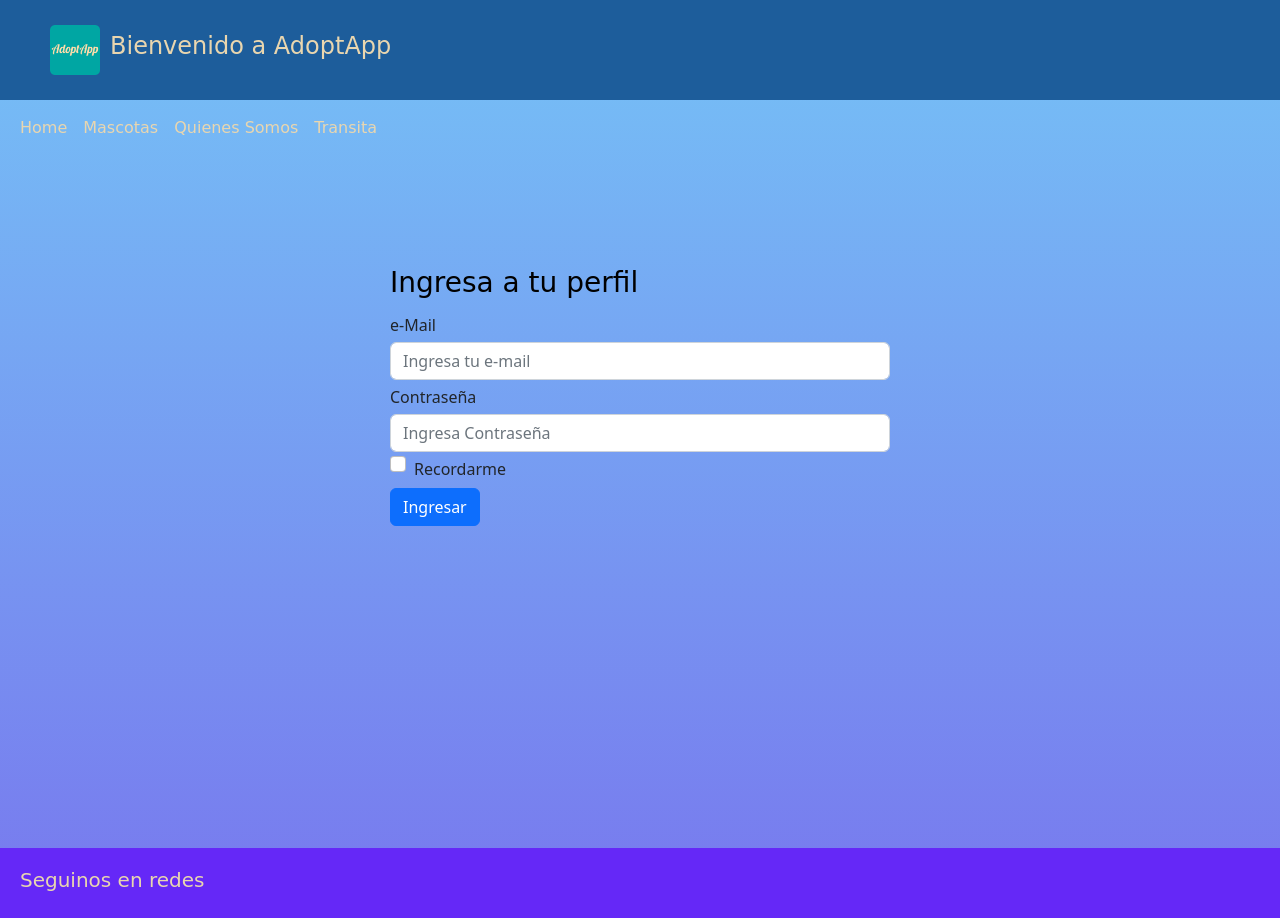
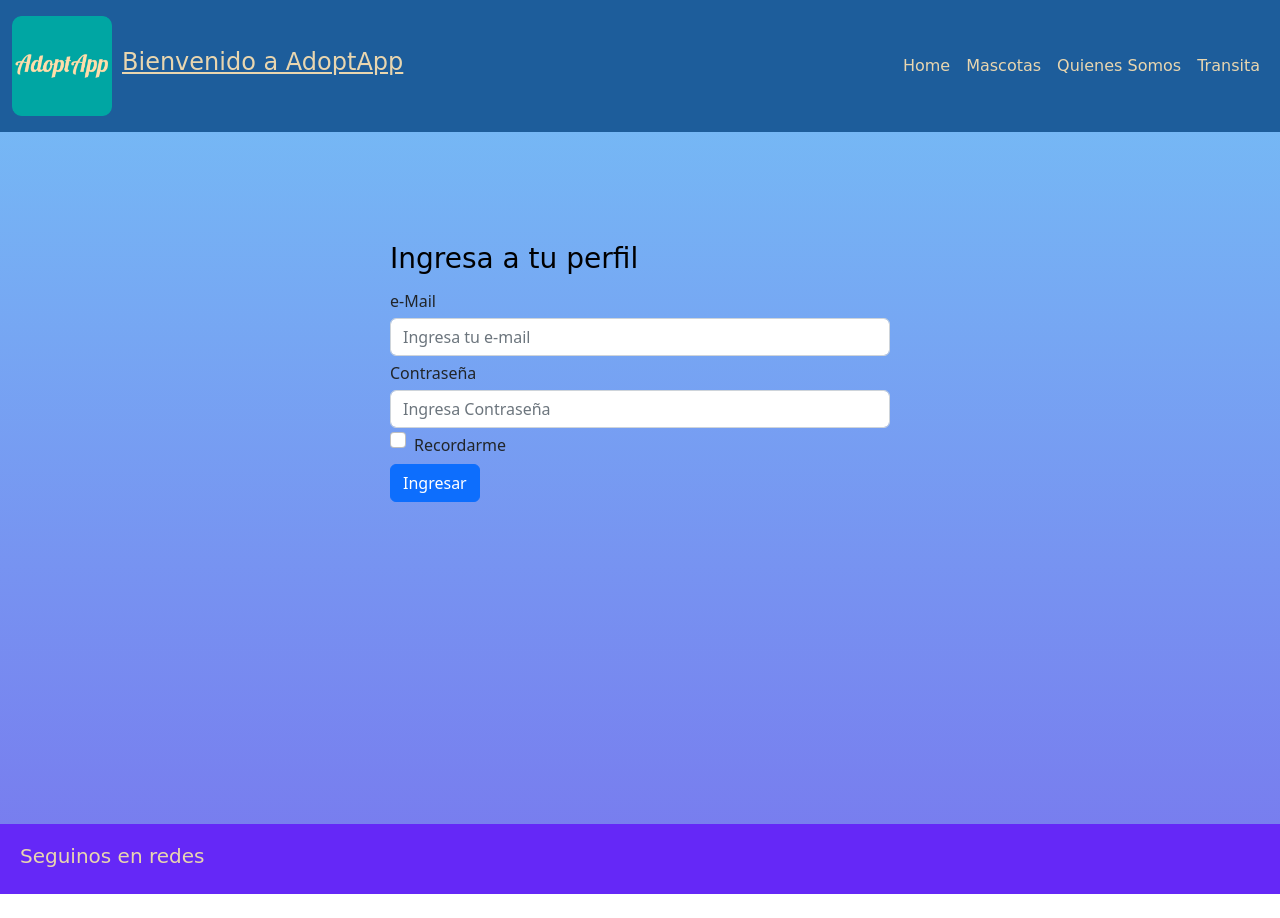
Before and after one commit to Guyito/ProyectoAdoptApp, a plain HTML site: page pages/login.html in a window 1280 px wide. After the commit the page ends 894 px from the top, so only its background shows below. Drawn offline with nearby package versions, Linux system fonts and the light colour scheme; files that its build step writes are made by us from their sources; files whose address does not match are found by name; a web font is replaced by a local one.

Commit message:
cambios 3007

```diff
--- a/css/estilos.css
+++ b/css/estilos.css
@@ -48,12 +48,13 @@ h2, h3 {
     color: black;
 }
 header {
-    display: flex;
-    height: 100px;
     justify-content: space-between;
     background-color: #1D5D9B;
     align-items: center;
-    padding: 50px;
+}
+
+.navbar-collapse {
+    flex-grow: 0;
 }
 
 .logo {
--- a/pages/login.html
+++ b/pages/login.html
@@ -18,17 +18,16 @@
 </head>
 <body>
     <header>
-        <div class="logo">
-            <img src="/img/logohome/apple-touch-icon.png" alt="imagen de logoMarca">
-            <h1>Bienvenido a AdoptApp</h1>
-        </div>
-    </header>
     <nav class="navbar navbar-expand-lg bg-body-tertiary">
         <div class="container-fluid">
-            <a class="navbar" href="#"></a>
+            <a class="navbar">
+                <img src="/img/logohome/apple-touch-icon.png" width="100px" alt="imagen de logoMarca">
+                <h1>Bienvenido a AdoptApp</h1>
+            </a>
             <button class="navbar-toggler" type="button" data-bs-toggle="collapse" data-bs-target="#navbarSupportedContent" aria-controls="navbarSupportedContent" aria-expanded="false" aria-label="Toggle navigation">
             <span class="navbar-toggler-icon"></span>
             </button>
+
             <div class="collapse navbar-collapse" id="navbarSupportedContent">
                 <ul class="navbar-nav me-auto mb-2 mb-lg-0">
                     <li class="nav-item">
@@ -47,6 +46,7 @@
             </div>
         </div>
     </nav>
+    </header>
     <main>
         <section class="container">
             <h3>Ingresa a tu perfil</h3>
```
